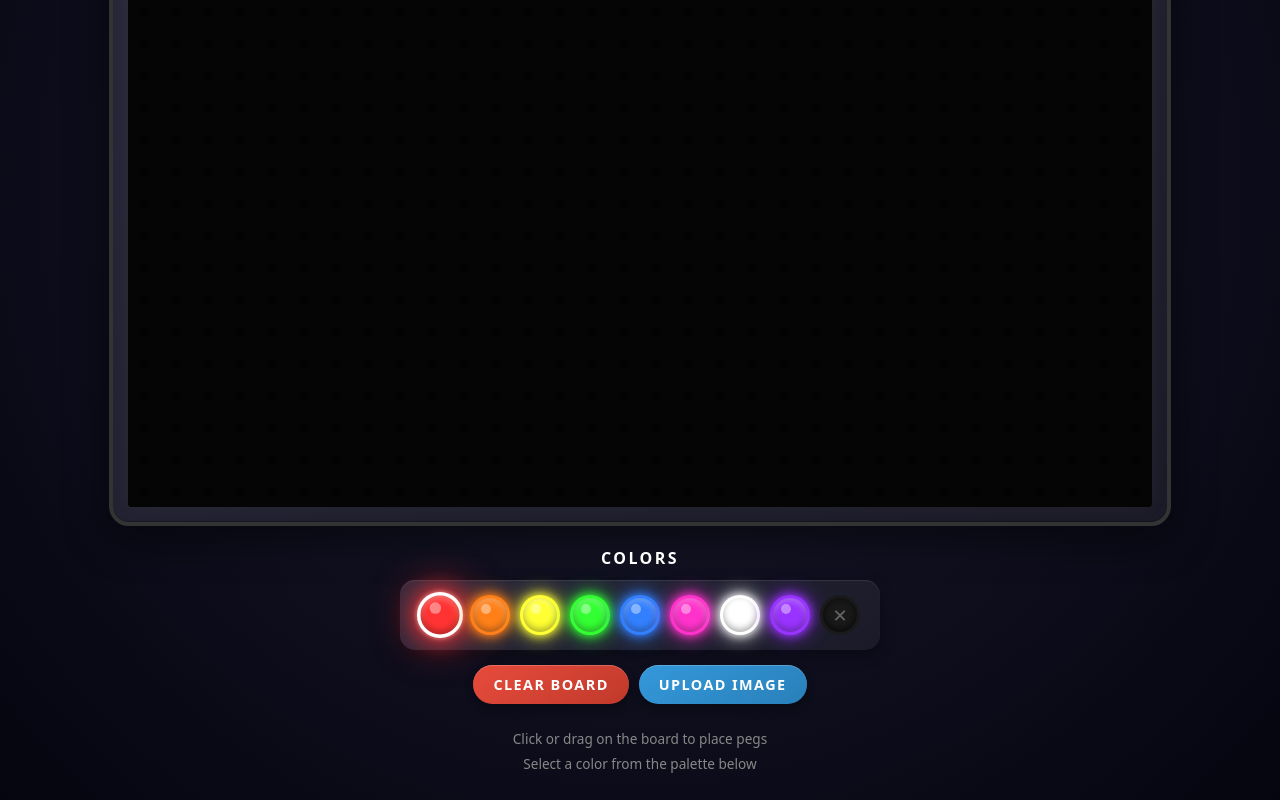
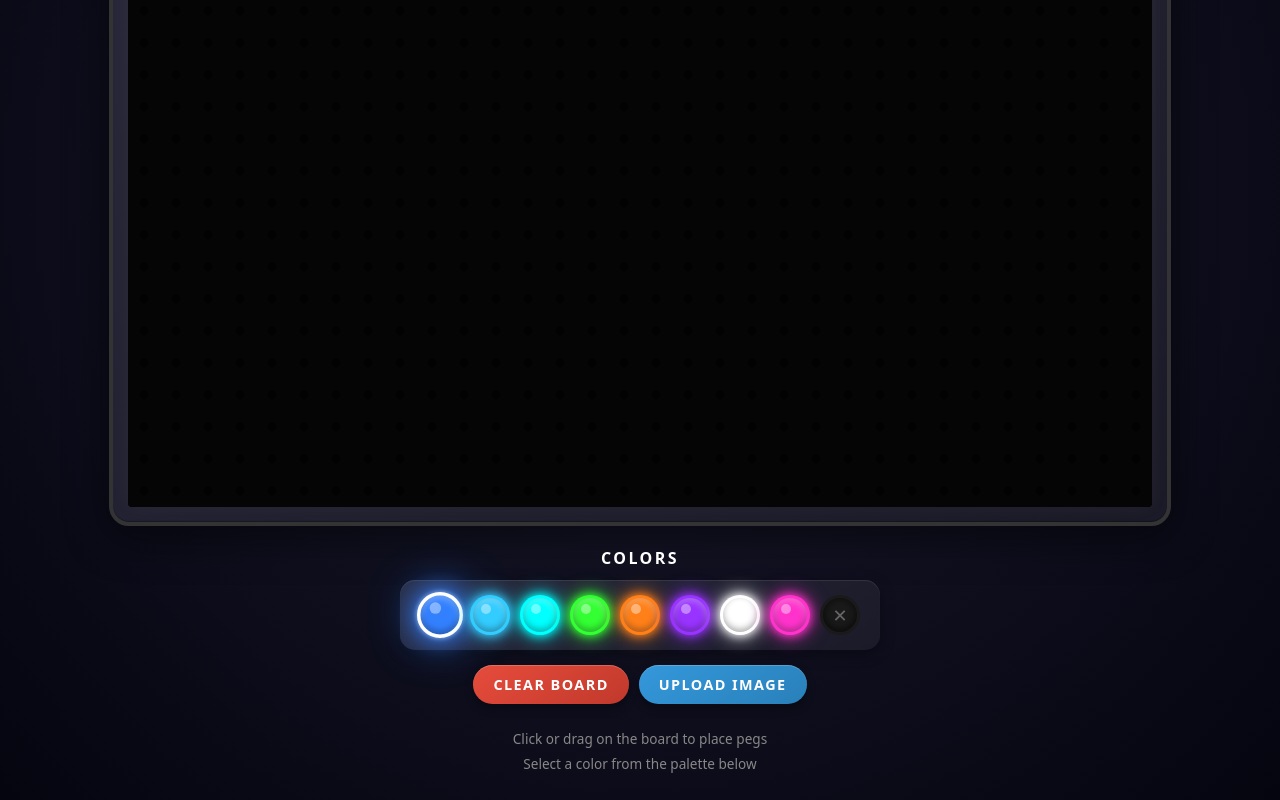
Before and after one commit to ford442/litebrite-webgpu, a React (Vite) app: page / in a window 1280 px wide. Shown: the part 433-1233 px from the top of the page. Built offline with nearby package versions, Linux system fonts and the light colour scheme.

Commit message:
fix colors

```diff
--- a/src/constants/colors.ts
+++ b/src/constants/colors.ts
@@ -1,13 +1,13 @@
 // Lite Brite original colors
 export const COLORS = [
-  { id: 1, name: 'Red', hex: '#ff3333' },
-  { id: 2, name: 'Orange', hex: '#ff8019' },
-  { id: 3, name: 'Yellow', hex: '#ffff33' },
-  { id: 4, name: 'Green', hex: '#33ff33' },
-  { id: 5, name: 'Blue', hex: '#3380ff' },
-  { id: 6, name: 'Pink', hex: '#ff33cc' },
-  { id: 7, name: 'White', hex: '#ffffff' },
-  { id: 8, name: 'Purple', hex: '#9933ff' },
+  { id: 1, name: 'Red', hex: '#3380ff' }, // Red -> Blue
+  { id: 2, name: 'Orange', hex: '#33ccff' }, // Orange -> Light Blue
+  { id: 3, name: 'Yellow', hex: '#00ffff' }, // Yellow -> Cyan
+  { id: 4, name: 'Green', hex: '#33ff33' }, // Green is correct
+  { id: 5, name: 'Blue', hex: '#ff8019' }, // Blue -> Orange
+  { id: 6, name: 'Pink', hex: '#9933ff' }, // Pink -> Purple
+  { id: 7, name: 'White', hex: '#ffffff' }, // White is correct
+  { id: 8, name: 'Purple', hex: '#ff33cc' }, // Purple -> Pink
   { id: 0, name: 'Eraser', hex: '#1a1a1a' },
 ];
 
```
